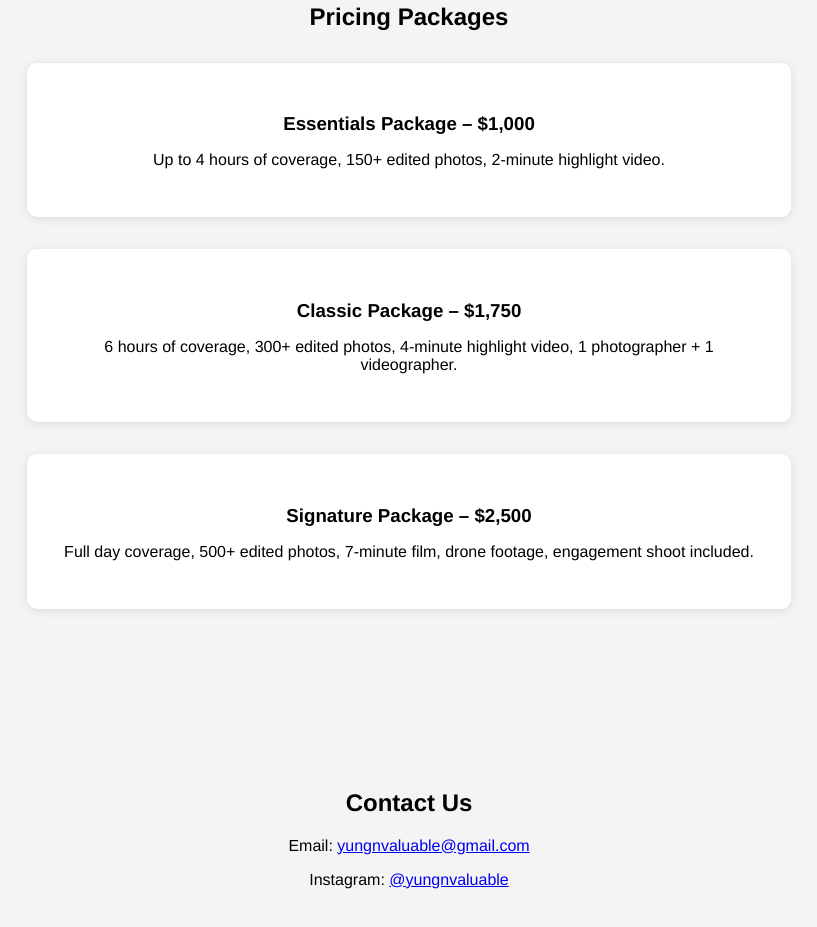
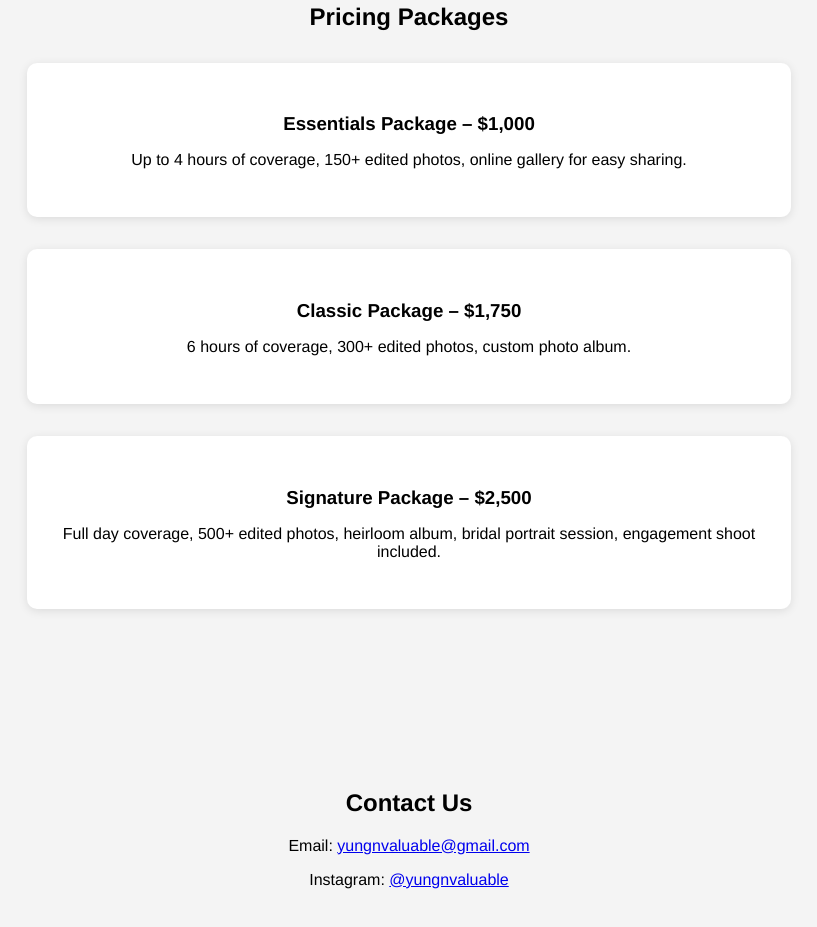
Before and after one commit to onethreedeon/ynv, a website: page index.html in a window 1280 px wide. Shown: the part 1444-2371 px from the top of the page, without its empty margins (231-1048 px from the left). Drawn offline with Linux system fonts and the light colour scheme.

Commit message:
Refine pricing with photography focus

```diff
--- a/index.html
+++ b/index.html
@@ -124,15 +124,15 @@
     <h2>Pricing Packages</h2>
     <div class="price-item">
       <h3>Essentials Package – $1,000</h3>
-      <p>Up to 4 hours of coverage, 150+ edited photos, 2-minute highlight video.</p>
+      <p>Up to 4 hours of coverage, 150+ edited photos, online gallery for easy sharing.</p>
     </div>
     <div class="price-item">
       <h3>Classic Package – $1,750</h3>
-      <p>6 hours of coverage, 300+ edited photos, 4-minute highlight video, 1 photographer + 1 videographer.</p>
+      <p>6 hours of coverage, 300+ edited photos, custom photo album.</p>
     </div>
     <div class="price-item">
       <h3>Signature Package – $2,500</h3>
-      <p>Full day coverage, 500+ edited photos, 7-minute film, drone footage, engagement shoot included.</p>
+      <p>Full day coverage, 500+ edited photos, heirloom album, bridal portrait session, engagement shoot included.</p>
     </div>
   </section>
 
```
